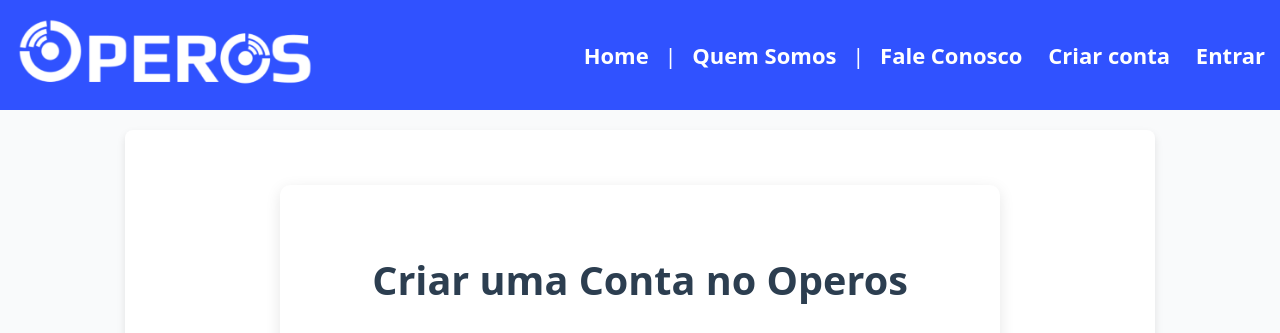
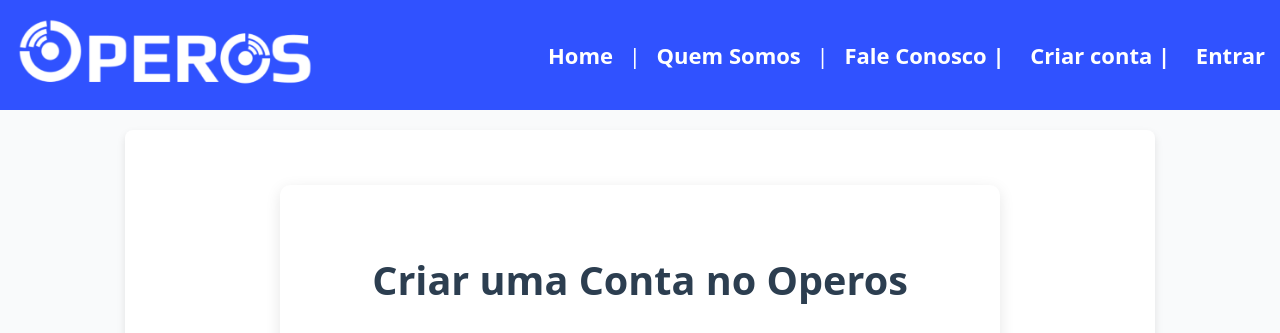
Before and after one commit to DanilolBorba/Operos, a Django app: page /cadastro/ in a window 1280 px wide. Shown: the top 333 px of the page. Run offline with Django 5.2, Linux system fonts and the light colour scheme.

Commit message:
ajusta formatação de botões e links no cabecalho

```diff
--- a/entrega-02/perguntas/templates/perguntas/base.html
+++ b/entrega-02/perguntas/templates/perguntas/base.html
@@ -12,7 +12,7 @@
         <nav>
             <a href="{% url 'perguntas:index' %}">Home</a> |
             <a href="{% url 'perguntas:quem_somos' %}">Quem Somos</a> |
-            <a href="{% url 'perguntas:inserir_pergunta' %}" class="btn-fale-conosco">Fale Conosco</a>
+            <a href="{% url 'perguntas:inserir_pergunta' %}" class="btn-fale-conosco">Fale Conosco |</a>
 
             {% if user.is_authenticated %}
                 <!-- mostra icon padrão e o primeiro nome do nome de exibição -->
@@ -23,12 +23,12 @@
                     </span>
                     <form action="{% url 'perguntas:logout' %}" method="post" style="display: inline; margin: 0;">
                         {% csrf_token %}
-                        <button type="submit" class="btn-logout" style="background: none; border: none; cursor: pointer; color: inherit;">Sair</button>
+                        <button type="submit" class="btn-logout" style="background: none; border: none; cursor: pointer; color: inherit;">| Sair</button>
                     </form>
                 </div>
             {% else %}
                 <!-- botao p criar conta ou logar para vistitantes -->
-                <a href="{% url 'perguntas:cadastro' %}" class="btn-criar-conta" style="margin-left: 10px;">Criar conta</a>
+                <a href="{% url 'perguntas:cadastro' %}" class="btn-criar-conta" style="margin-left: 10px;">Criar conta |</a>
                 <a href="{% url 'perguntas:login' %}" class="btn-login" style="margin-left: 10px;">Entrar</a>
             {% endif %}
         </nav>
```
